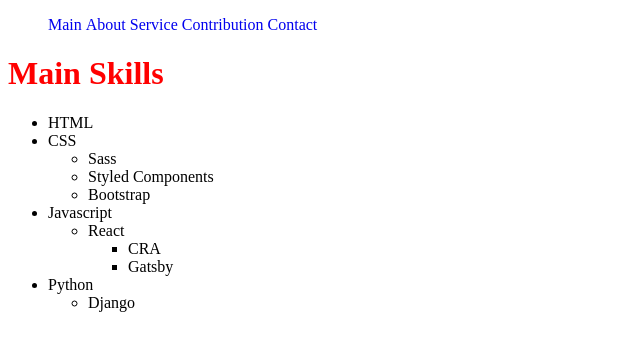
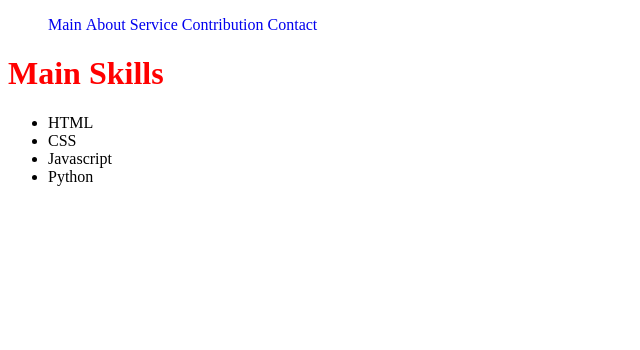
Before and after one commit to sherozial/sherozial.github.io, a plain HTML site: page index.html in a window 1280 px wide. Shown: the whole page, without its empty margins (0-640 px from the left). Drawn offline with Linux system fonts and the light colour scheme.

Commit message:
Update index.html
Removed extra uls

```diff
--- a/index.html
+++ b/index.html
@@ -24,32 +24,9 @@
     <h1>Main Skills</h1>
     <ul>
       <li>HTML</li>
-      <li>
-        CSS
-        <ul>
-          <li>Sass</li>
-          <li>Styled Components</li>
-          <li>Bootstrap</li>
-        </ul>
-      </li>
-      <li>
-        Javascript
-        <ul>
-          <li>
-            React
-            <ul>
-              <li>CRA</li>
-              <li>Gatsby</li>
-            </ul>
-          </li>
-        </ul>
-      </li>
-      <li>
-        Python
-        <ul>
-          <li>Django</li>
-        </ul>
-      </li>
+      <li>CSS</li>
+      <li>Javascript</li>
+      <li>Python</li>
     </ul>
 
     <script src="./src/main.js"></script>
```
